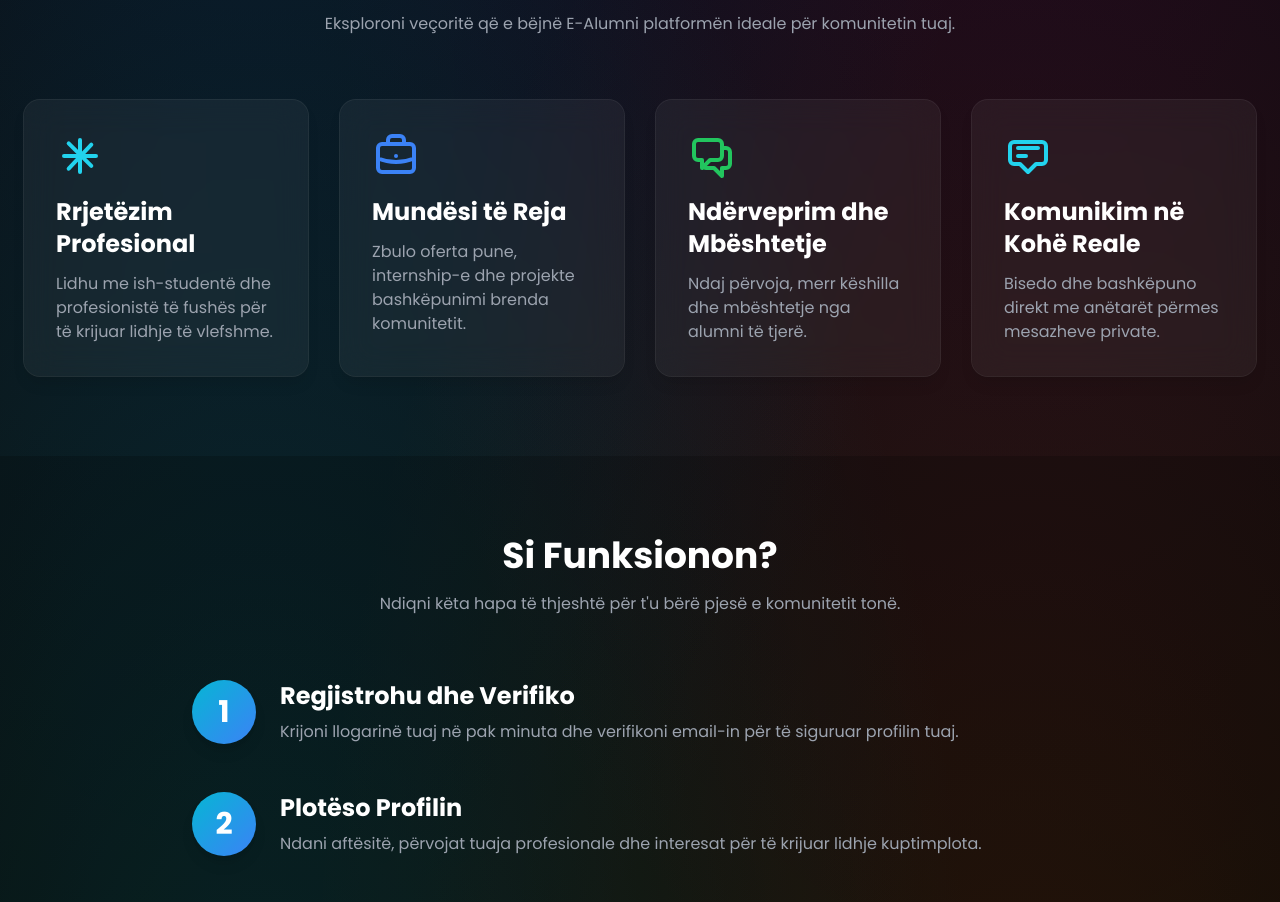
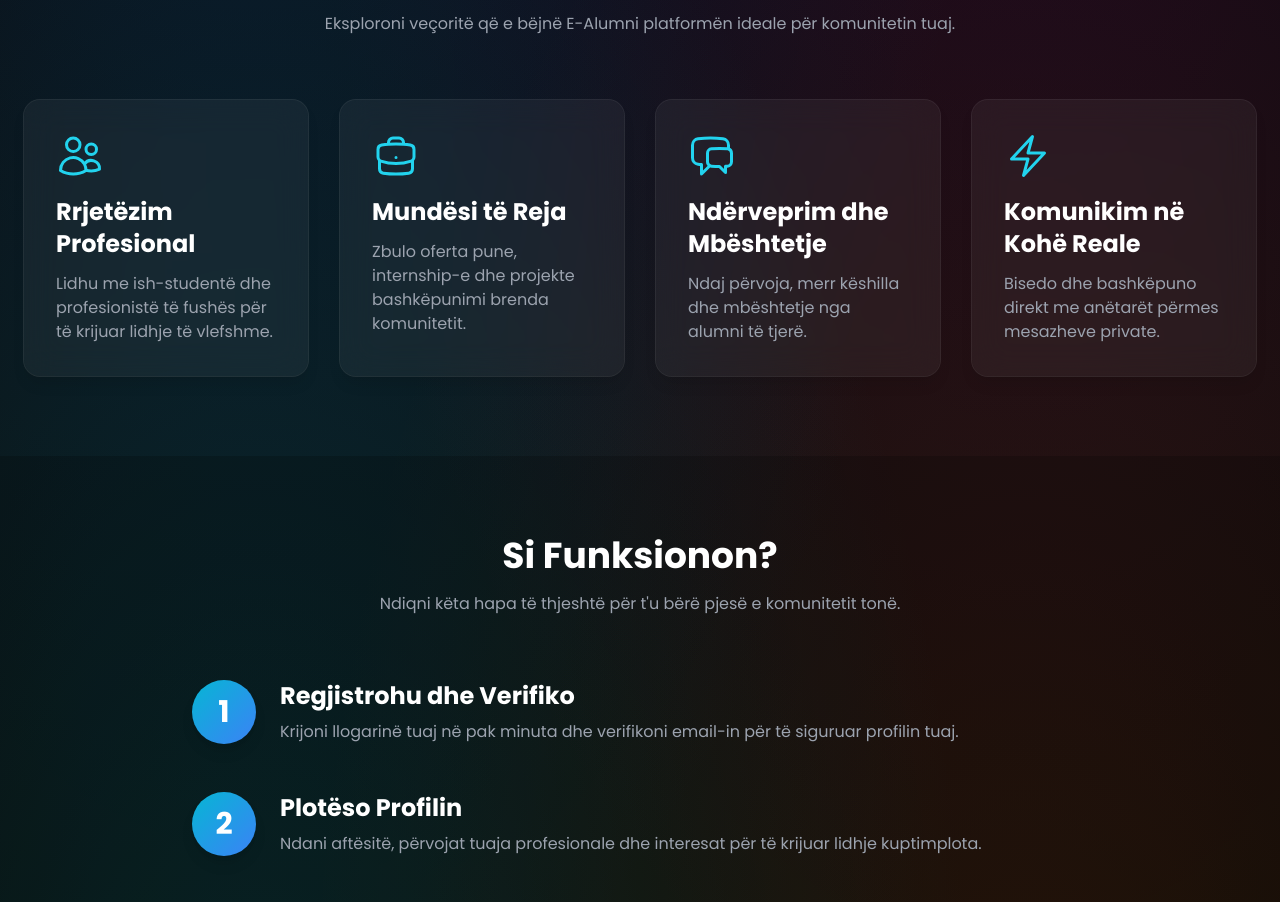
Before and after one commit to EPllana/e-Alumni, a React (Vite) app: page / in a window 1280 px wide. Shown: the part 1000-1902 px from the top of the page. Built offline with nearby package versions, Linux system fonts and the light colour scheme.

Commit message:
Update feature icons: replaced SVGs with more relevant Heroicons

```diff
--- a/components/FeaturesSection.tsx
+++ b/components/FeaturesSection.tsx
@@ -1,7 +1,6 @@
 import React, { useRef } from 'react';
 import { motion, useInView } from 'framer-motion';
-import { BriefcaseIcon ,ChatAlt2Icon} from '@heroicons/react/outline';
-
+import { BriefcaseIcon, ChatBubbleLeftRightIcon, UsersIcon, BoltIcon } from '@heroicons/react/24/outline';
 
 
 const FeatureCard: React.FC<{ icon: React.ReactNode; title: string; description: string; }> = ({ icon, title, description }) => (
@@ -35,34 +34,22 @@ const FeaturesSection: React.FC = () => {
 
 const features = [
   {
-    // Rrjetëzim Profesional → ikonë rrjeti
-    icon: (
-      <svg className="w-12 h-12" fill="none" stroke="currentColor" viewBox="0 0 24 24">
-        <path strokeLinecap="round" strokeLinejoin="round" strokeWidth="2"
-          d="M12 4v16m8-8H4m13.656-5.656L6.344 18.344m0-12.688l11.312 11.312" />
-      </svg>
-    ),
+    icon: <UsersIcon className="w-12 h-12 text-cyan-400" />,
     title: "Rrjetëzim Profesional",
     description: "Lidhu me ish-studentë dhe profesionistë të fushës për të krijuar lidhje të vlefshme.",
   },
   {
-  icon: <BriefcaseIcon className="w-12 h-12 text-blue-500" />,
+    icon: <BriefcaseIcon className="w-12 h-12 text-cyan-400" />,
     title: "Mundësi të Reja",
     description: "Zbulo oferta pune, internship-e dhe projekte bashkëpunimi brenda komunitetit.",
   },
   {
-  icon: <ChatAlt2Icon className="w-12 h-12 text-green-500" />,
+    icon: <ChatBubbleLeftRightIcon className="w-12 h-12 text-cyan-400" />,
     title: "Ndërveprim dhe Mbështetje",
     description: "Ndaj përvoja, merr këshilla dhe mbështetje nga alumni të tjerë.",
   },
   {
-    // Komunikim në Kohë Reale → ikonë mesazhi / chat real-time
-    icon: (
-      <svg className="w-12 h-12" fill="none" stroke="currentColor" viewBox="0 0 24 24">
-        <path strokeLinecap="round" strokeLinejoin="round" strokeWidth="2"
-          d="M7 8h10M7 12h4m1 8l-4-4H5a2 2 0 01-2-2V7a2 2 0 012-2h14a2 2 0 012 2v7a2 2 0 01-2 2h-3l-4 4z" />
-      </svg>
-    ),
+    icon: <BoltIcon className="w-12 h-12 text-cyan-400" />,
     title: "Komunikim në Kohë Reale",
     description: "Bisedo dhe bashkëpuno direkt me anëtarët përmes mesazheve private.",
   }
--- a/index.html
+++ b/index.html
@@ -8,6 +8,8 @@
     <link rel="preconnect" href="https://fonts.googleapis.com">
     <link rel="preconnect" href="https://fonts.gstatic.com" crossorigin>
     <link href="https://fonts.googleapis.com/css2?family=Poppins:wght@300;400;500;600;700&display=swap" rel="stylesheet">
+    <link rel="icon" href="./logo.png" />
+
     <script src="https://cdn.jsdelivr.net/npm/framer-motion@11.3.1/dist/framer-motion.umd.min.js"></script>
     <style>
       html, body {
```
Also changed, not shown: logo.png (added). Lines whose indentation alone changed are shown as unchanged.
